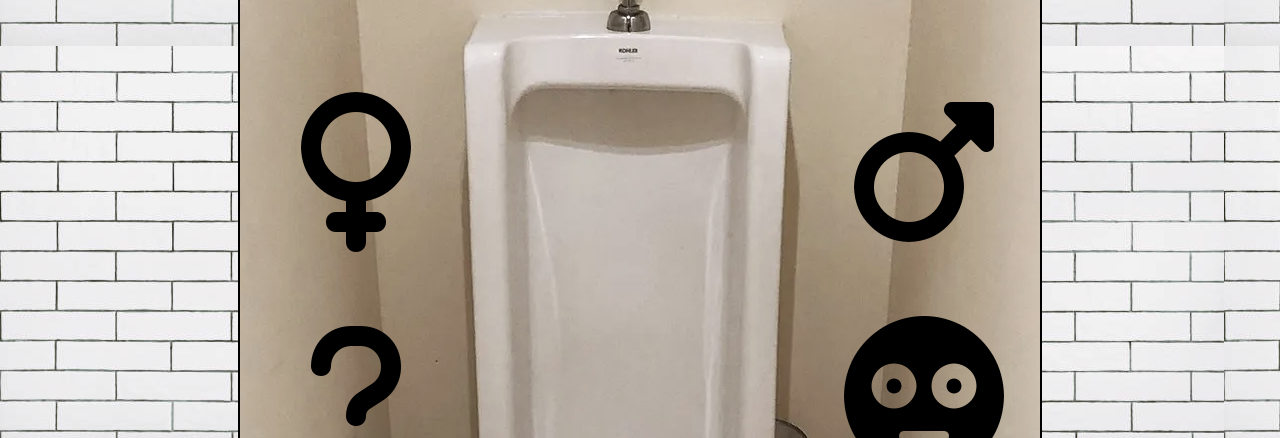
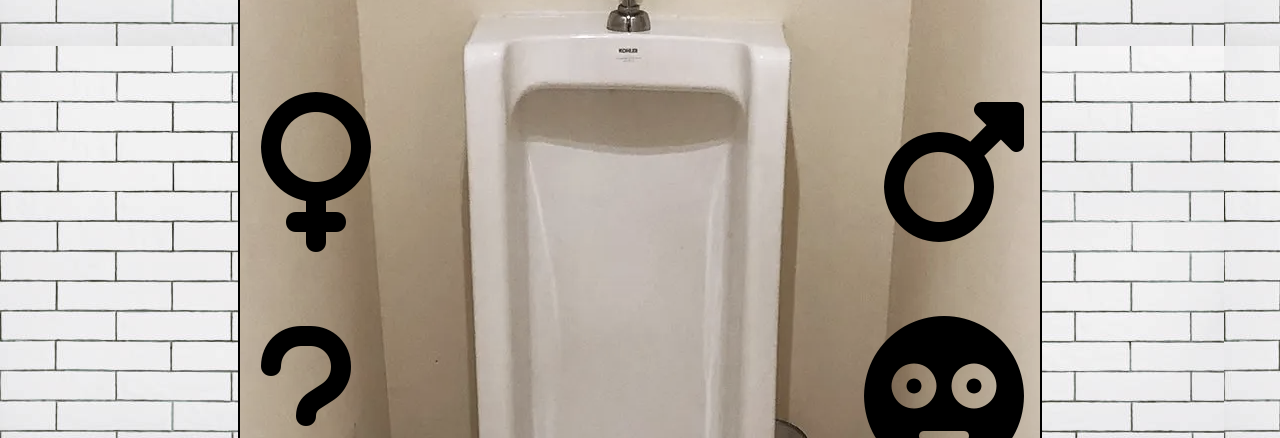
Before and after one commit to tallen1985/singlefish, a plain HTML site: page index.html in a window 1280 px wide. Shown: the part 362-800 px from the top of the page. Drawn offline with nearby package versions, Linux system fonts and the light colour scheme; files that its build step writes are made by us from their sources.

Commit message:
remove min width

```diff
--- a/style.scss
+++ b/style.scss
@@ -82,8 +82,6 @@ main:before {
 
   .cta {
     margin: 2em 1em;
-
-    min-width: 200px;
     display: flex;
     flex-direction: column;
     align-items: center;
```
